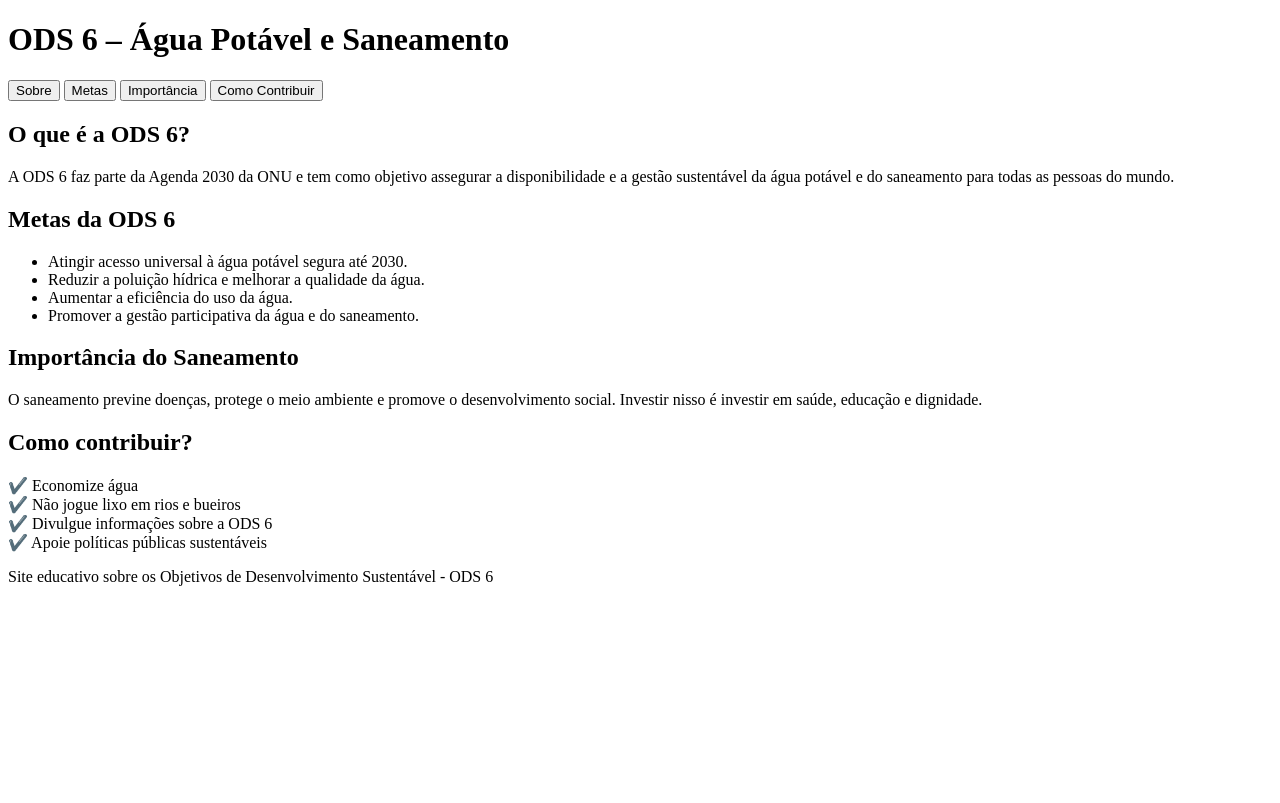
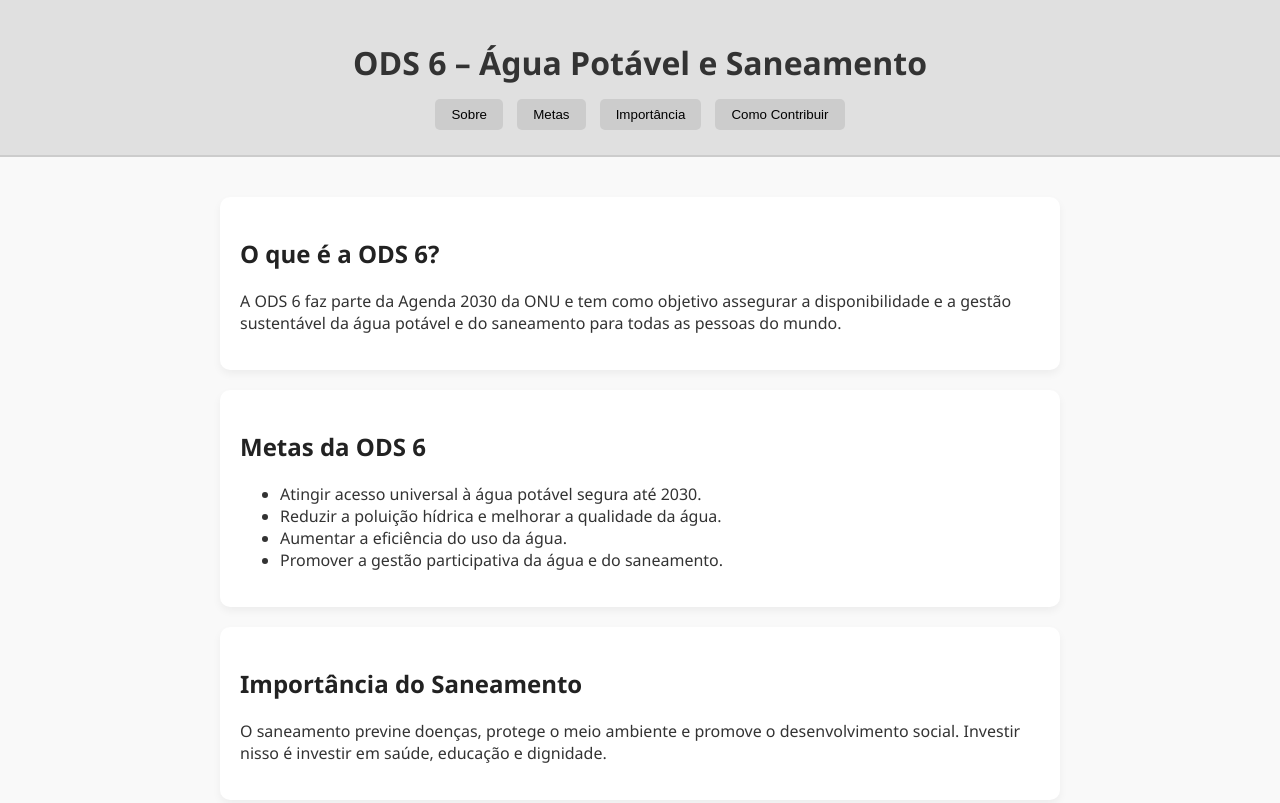
Before and after one commit to arthursostenes/ODS-6-gua-Pot-vel-e-Saneamento, a plain HTML site: page index.html in a window 1280 px wide. Shown: the top 803 px of the page. Drawn offline with Linux system fonts and the light colour scheme.

Commit message:
Update style.css

```diff
--- a/style.css
+++ b/style.css
@@ -1,21 +1,88 @@
-/* Botão Voltar ao Topo */
+body {
+  margin: 0;
+  font-family: 'Segoe UI', sans-serif;
+  background-color: #f9f9f9;
+  color: #333;
+  scroll-behavior: smooth;
+}
+
+header {
+  background-color: #e0e0e0;
+  padding: 20px;
+  text-align: center;
+  border-bottom: 2px solid #ccc;
+}
+
+header h1 {
+  margin-bottom: 10px;
+}
+
+nav {
+  margin-top: 10px;
+}
+
+nav button {
+  margin: 5px;
+  padding: 8px 16px;
+  background-color: #ccc;
+  color: #000;
+  border: none;
+  border-radius: 5px;
+  cursor: pointer;
+  transition: background-color 0.3s ease;
+}
+
+nav button:hover {
+  background-color: #bbb;
+}
+
+main {
+  padding: 20px;
+}
+
+section {
+  background-color: #ffffff;
+  margin: 20px auto;
+  padding: 20px;
+  max-width: 800px;
+  border-radius: 10px;
+  box-shadow: 0 4px 8px rgba(0,0,0,0.05);
+  transition: transform 0.3s;
+}
+
+section:hover {
+  transform: scale(1.01);
+}
+
+h2 {
+  color: #222;
+}
+
+footer {
+  background-color: #e0e0e0;
+  text-align: center;
+  padding: 15px;
+  font-size: 14px;
+  color: #555;
+  border-top: 2px solid #ccc;
+}
+
 #btnTopo {
   display: none;
   position: fixed;
   bottom: 30px;
   right: 30px;
   z-index: 100;
-  font-size: 16px;
+  font-size: 18px;
   border: none;
-  outline: none;
   background-color: #ccc;
   color: #000;
-  cursor: pointer;
   padding: 12px;
   border-radius: 50%;
+  cursor: pointer;
   box-shadow: 0 2px 5px rgba(0,0,0,0.2);
 }
 
 #btnTopo:hover {
-  background-color: #bbb;
+  background-color: #aaa;
 }
```
